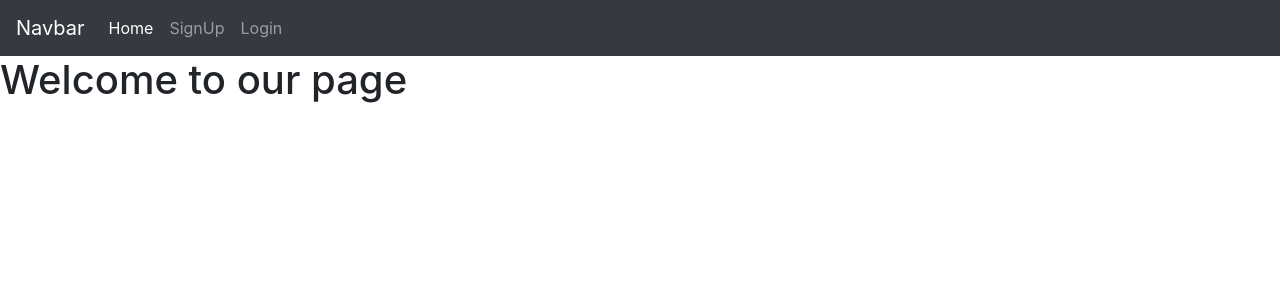
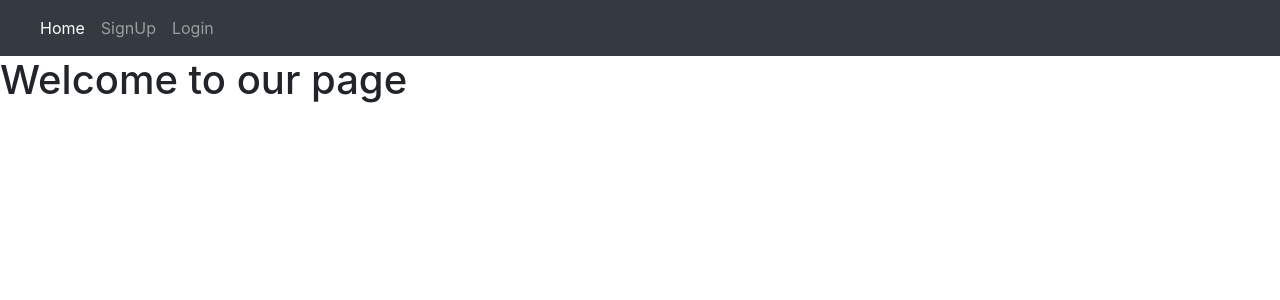
Before and after one commit to p-reetha/marketplace, a Flask app: page / in a window 1280 px wide. Shown: the top 300 px of the page. Run offline with Flask 2, Linux system fonts and the light colour scheme; some libraries are stand-ins or nearby versions.

Commit message:
navbar word is removed from web page

```diff
--- a/shop/templates/layout.html
+++ b/shop/templates/layout.html
@@ -12,7 +12,7 @@
   </head>
   <body>
   <nav class="navbar navbar-expand-lg navbar-dark bg-dark">
-  <a class="navbar-brand" href="#">Navbar</a>
+  <a class="navbar-brand" href="#"></a>
   <button class="navbar-toggler" type="button" data-toggle="collapse" data-target="#navbarNav" aria-controls="navbarNav" aria-expanded="false" aria-label="Toggle navigation">
     <span class="navbar-toggler-icon"></span>
   </button>
```
